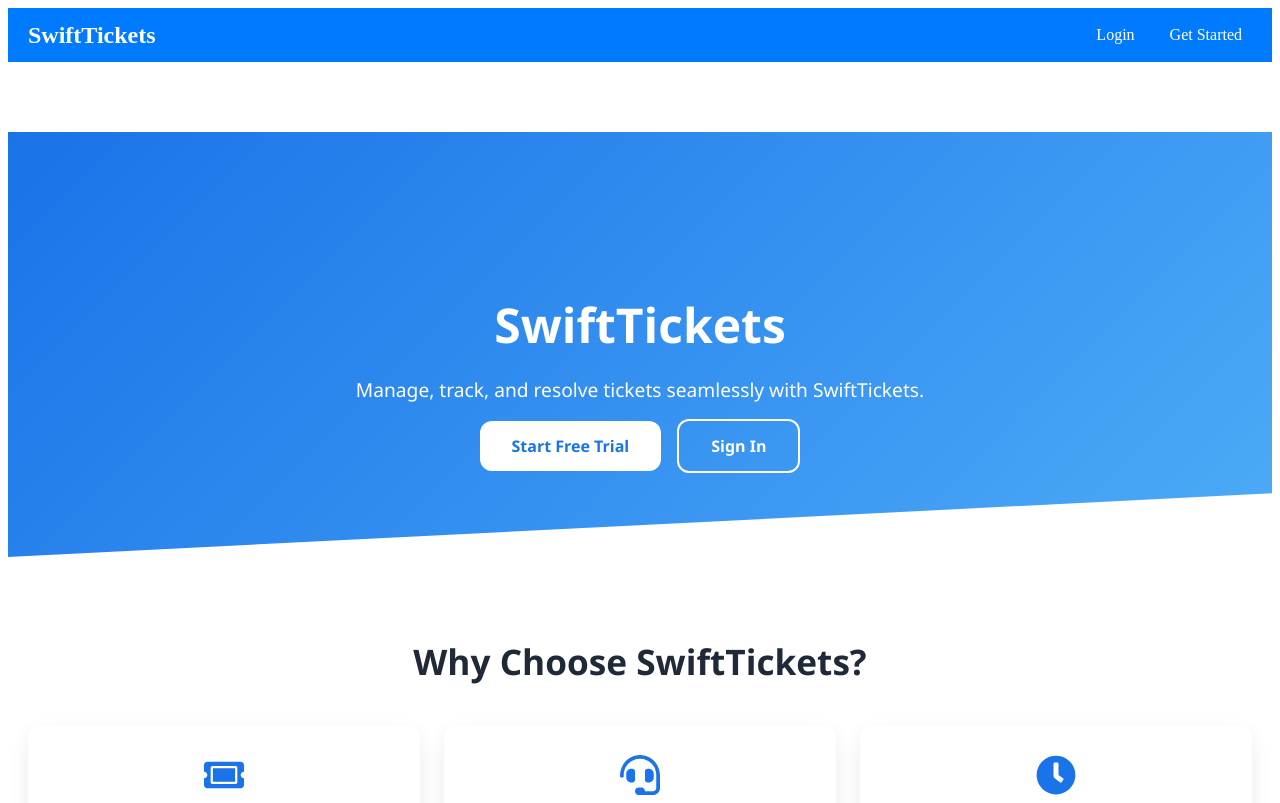
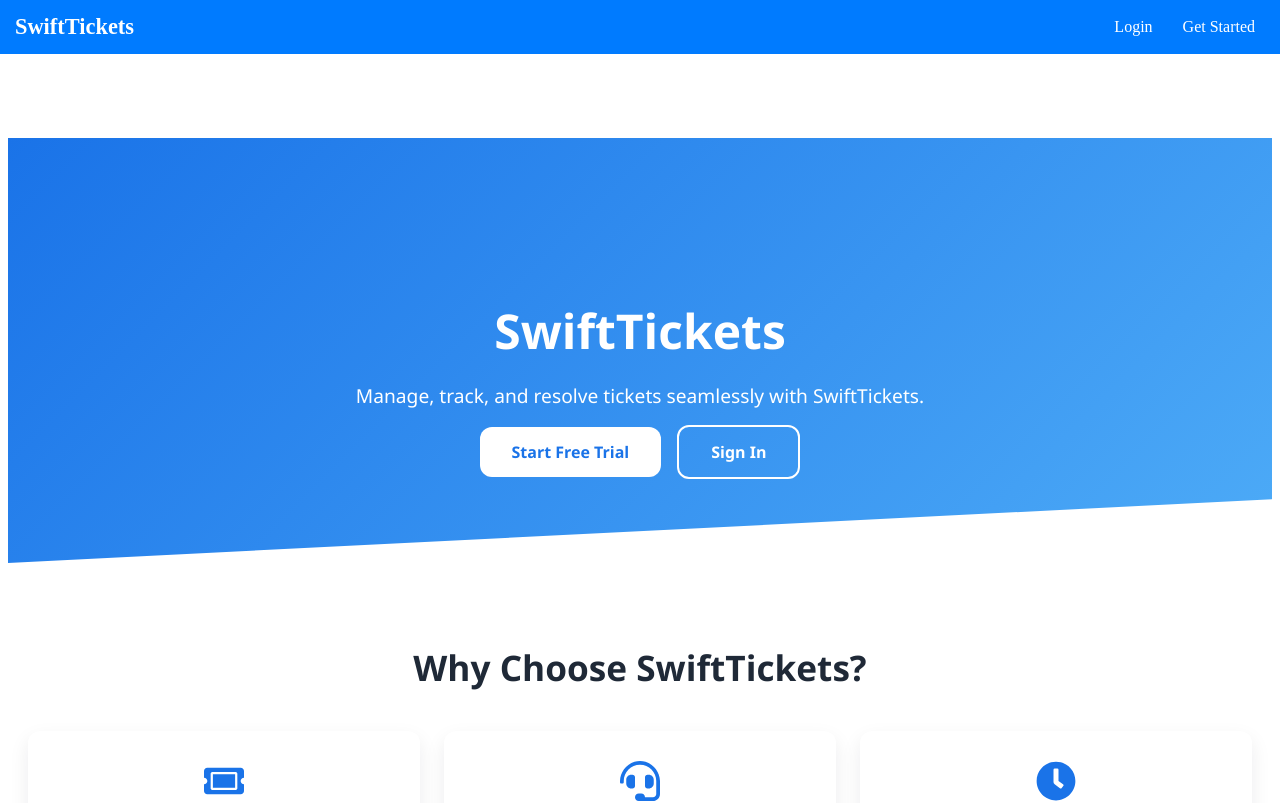
Before and after one commit to ImahWisdom/SwiftTickets, a React (Vite) app: page / in a window 1280 px wide. Shown: the top 803 px of the page. Built offline with nearby package versions, Linux system fonts and the light colour scheme.

Commit message:
update navbar

```diff
--- a/src/components/Navbar.css
+++ b/src/components/Navbar.css
@@ -2,22 +2,28 @@
   display: flex;
   justify-content: space-between;
   align-items: center;
-  padding: 12px 20px;
+  padding: 12px 15px;
   background: #007bff;
   color: white;
-  position: relative;
+  position: fixed;
+  top: 0;
+  left: 0;
+  width: 100%;
+  z-index: 999;
+  box-sizing: border-box; /* important to include padding in width */
 }
 
 .navbar .logo a {
   color: white;
   text-decoration: none;
   font-weight: 700;
-  font-size: 1.5rem;
+  font-size: 1.4rem;
 }
 
 .nav-links {
   display: flex;
-  gap: 15px;
+  gap: 10px;
+  flex-wrap: wrap; /* allow items to wrap if needed */
 }
 
 .nav-links a,
@@ -27,6 +33,8 @@
   font-weight: 500;
   padding: 6px 10px;
   border-radius: 6px;
+  white-space: nowrap; /* prevent breaking text */
+  flex-shrink: 0; /* prevent shrinking too much */
 }
 
 .logout-btn {
@@ -39,7 +47,7 @@
   display: none;
   background: none;
   border: none;
-  font-size: 1.8rem;
+  font-size: 1.6rem;
   color: white;
   cursor: pointer;
 }
@@ -54,6 +62,8 @@
     flex-direction: column;
     width: 100%;
     display: none;
+    box-sizing: border-box; /* ensures width includes padding */
+    z-index: 998;
   }
 
   .nav-links.active {
@@ -63,4 +73,15 @@
   .hamburger {
     display: block;
   }
+
+  .nav-links a,
+  .logout-btn {
+    padding: 10px 15px;
+    font-size: 1rem;
+  }
 }
+
+/* Main content padding so it doesn't hide under navbar */
+body, .dashboard-container, .auth-page, .other-page-container {
+  padding-top: 60px;
+}
--- a/src/components/Navbar.jsx
+++ b/src/components/Navbar.jsx
@@ -1,22 +1,29 @@
 import { useState, useEffect } from "react";
-import { Link } from "react-router-dom";
+import { Link, useLocation } from "react-router-dom";
 import "./Navbar.css";
 
 const Navbar = () => {
   const [isLoggedIn, setIsLoggedIn] = useState(false);
   const [username, setUsername] = useState("");
   const [menuOpen, setMenuOpen] = useState(false);
+  const location = useLocation();
 
+  // 🔁 Re-run this check whenever the route changes (like after login/signup)
   useEffect(() => {
     const session = JSON.parse(localStorage.getItem("ticketapp_session"));
     if (session && session.username) {
       setIsLoggedIn(true);
       setUsername(session.username);
+    } else {
+      setIsLoggedIn(false);
+      setUsername("");
     }
-  }, []);
+  }, [location.pathname]);
 
   const handleLogout = () => {
     localStorage.removeItem("ticketapp_session");
+    setIsLoggedIn(false);
+    setUsername("");
     window.location.href = "/";
   };
 
```
